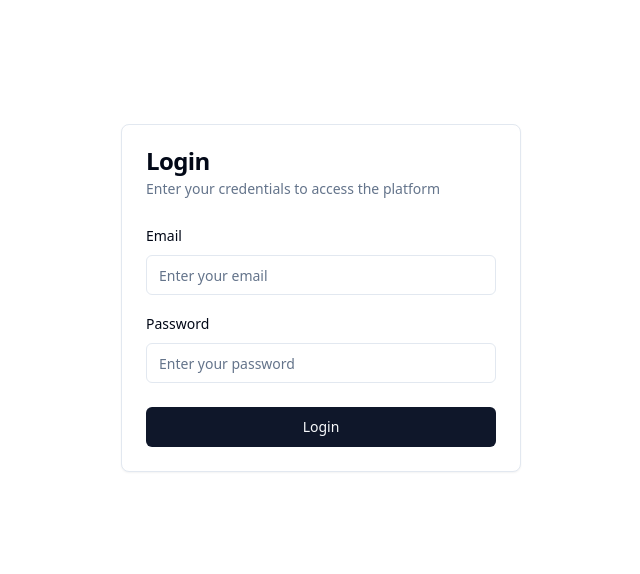
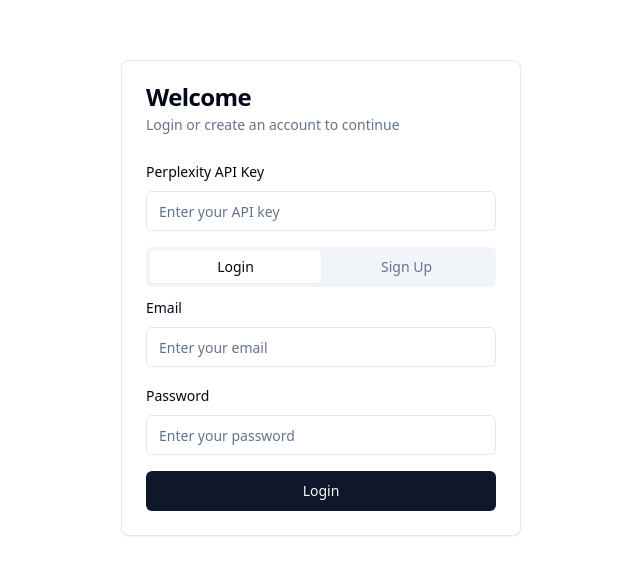
Before and after one commit to tgabriel324/dev-assistant-aid, a React (Vite) app: page /login in a window 1280 px wide. Shown: the part 102-676 px from the top of the page, without its empty margins (319-959 px from the left). Built offline with nearby package versions, Linux system fonts and the light colour scheme.

Commit message:
Add login and signup functionality
Implement login and signup features on the login screen. Additionally, connect to an AI API for testing purposes.
[skip gpt_engineer]

```diff
--- a/src/components/auth/LoginForm.tsx
+++ b/src/components/auth/LoginForm.tsx
@@ -3,21 +3,56 @@ import { useNavigate } from "react-router-dom";
 import { Button } from "@/components/ui/button";
 import { Input } from "@/components/ui/input";
 import { Card, CardHeader, CardTitle, CardDescription, CardContent, CardFooter } from "@/components/ui/card";
+import { Tabs, TabsContent, TabsList, TabsTrigger } from "@/components/ui/tabs";
 import { toast } from "sonner";
 
 const LoginForm = () => {
   const navigate = useNavigate();
-  const [email, setEmail] = useState("");
-  const [password, setPassword] = useState("");
   const [isLoading, setIsLoading] = useState(false);
+  const [apiKey, setApiKey] = useState("");
 
-  const handleSubmit = async (e: React.FormEvent) => {
+  // Login state
+  const [loginEmail, setLoginEmail] = useState("");
+  const [loginPassword, setLoginPassword] = useState("");
+
+  // Signup state
+  const [signupEmail, setSignupEmail] = useState("");
+  const [signupPassword, setSignupPassword] = useState("");
+  const [signupConfirmPassword, setSignupConfirmPassword] = useState("");
+
+  const handleLogin = async (e: React.FormEvent) => {
     e.preventDefault();
     setIsLoading(true);
 
     try {
-      // Simulated login - replace with real authentication
-      if (email === "admin@example.com" && password === "admin") {
+      // Test Perplexity API integration
+      const response = await fetch('https://api.perplexity.ai/chat/completions', {
+        method: 'POST',
+        headers: {
+          'Authorization': `Bearer ${apiKey}`,
+          'Content-Type': 'application/json',
+        },
+        body: JSON.stringify({
+          model: 'llama-3.1-sonar-small-128k-online',
+          messages: [
+            {
+              role: 'system',
+              content: 'You are a helpful assistant.'
+            },
+            {
+              role: 'user',
+              content: 'Say hello!'
+            }
+          ],
+        }),
+      });
+
+      if (!response.ok) {
+        throw new Error('API test failed');
+      }
+
+      // Simulated login check
+      if (loginEmail === "admin@example.com" && loginPassword === "admin") {
         localStorage.setItem("isAuthenticated", "true");
         toast.success("Login successful!");
         navigate("/");
@@ -26,6 +61,30 @@ const LoginForm = () => {
       }
     } catch (error) {
       toast.error("Login failed");
+      console.error("Login error:", error);
+    } finally {
+      setIsLoading(false);
+    }
+  };
+
+  const handleSignup = async (e: React.FormEvent) => {
+    e.preventDefault();
+    setIsLoading(true);
+
+    try {
+      if (signupPassword !== signupConfirmPassword) {
+        toast.error("Passwords don't match");
+        return;
+      }
+
+      // Simulate signup success
+      toast.success("Account created successfully! Please login.");
+      // Reset signup form
+      setSignupEmail("");
+      setSignupPassword("");
+      setSignupConfirmPassword("");
+    } catch (error) {
+      toast.error("Signup failed");
     } finally {
       setIsLoading(false);
     }
@@ -34,40 +93,101 @@ const LoginForm = () => {
   return (
     <Card className="w-[400px]">
       <CardHeader>
-        <CardTitle>Login</CardTitle>
-        <CardDescription>Enter your credentials to access the platform</CardDescription>
+        <CardTitle>Welcome</CardTitle>
+        <CardDescription>Login or create an account to continue</CardDescription>
       </CardHeader>
-      <form onSubmit={handleSubmit}>
-        <CardContent className="space-y-4">
+      <CardContent>
+        <div className="space-y-4">
           <div className="space-y-2">
-            <label htmlFor="email" className="text-sm font-medium">Email</label>
+            <label htmlFor="apiKey" className="text-sm font-medium">Perplexity API Key</label>
             <Input
-              id="email"
+              id="apiKey"
+              type="password"
+              placeholder="Enter your API key"
+              value={apiKey}
+              onChange={(e) => setApiKey(e.target.value)}
+            />
+          </div>
+
+          <Tabs defaultValue="login" className="w-full">
+            <TabsList className="grid w-full grid-cols-2">
+              <TabsTrigger value="login">Login</TabsTrigger>
+              <TabsTrigger value="signup">Sign Up</TabsTrigger>
+            </TabsList>
+
+            <TabsContent value="login">
+              <form onSubmit={handleLogin} className="space-y-4">
+                <div className="space-y-2">
+                  <label htmlFor="loginEmail" className="text-sm font-medium">Email</label>
+                  <Input
+                    id="loginEmail"
                     type="email"
                     placeholder="Enter your email"
-              value={email}
-              onChange={(e) => setEmail(e.target.value)}
+                    value={loginEmail}
+                    onChange={(e) => setLoginEmail(e.target.value)}
                     required
                   />
                 </div>
                 <div className="space-y-2">
-            <label htmlFor="password" className="text-sm font-medium">Password</label>
+                  <label htmlFor="loginPassword" className="text-sm font-medium">Password</label>
                   <Input
-              id="password"
+                    id="loginPassword"
                     type="password"
                     placeholder="Enter your password"
-              value={password}
-              onChange={(e) => setPassword(e.target.value)}
+                    value={loginPassword}
+                    onChange={(e) => setLoginPassword(e.target.value)}
                     required
                   />
                 </div>
+                <Button type="submit" className="w-full" disabled={isLoading}>
+                  {isLoading ? "Processing..." : "Login"}
+                </Button>
+              </form>
+            </TabsContent>
+
+            <TabsContent value="signup">
+              <form onSubmit={handleSignup} className="space-y-4">
+                <div className="space-y-2">
+                  <label htmlFor="signupEmail" className="text-sm font-medium">Email</label>
+                  <Input
+                    id="signupEmail"
+                    type="email"
+                    placeholder="Enter your email"
+                    value={signupEmail}
+                    onChange={(e) => setSignupEmail(e.target.value)}
+                    required
+                  />
+                </div>
+                <div className="space-y-2">
+                  <label htmlFor="signupPassword" className="text-sm font-medium">Password</label>
+                  <Input
+                    id="signupPassword"
+                    type="password"
+                    placeholder="Create a password"
+                    value={signupPassword}
+                    onChange={(e) => setSignupPassword(e.target.value)}
+                    required
+                  />
+                </div>
+                <div className="space-y-2">
+                  <label htmlFor="confirmPassword" className="text-sm font-medium">Confirm Password</label>
+                  <Input
+                    id="confirmPassword"
+                    type="password"
+                    placeholder="Confirm your password"
+                    value={signupConfirmPassword}
+                    onChange={(e) => setSignupConfirmPassword(e.target.value)}
+                    required
+                  />
+                </div>
+                <Button type="submit" className="w-full" disabled={isLoading}>
+                  {isLoading ? "Processing..." : "Create Account"}
+                </Button>
+              </form>
+            </TabsContent>
+          </Tabs>
+        </div>
       </CardContent>
-        <CardFooter>
-          <Button type="submit" className="w-full" disabled={isLoading}>
-            {isLoading ? "Logging in..." : "Login"}
-          </Button>
-        </CardFooter>
-      </form>
     </Card>
   );
 };
```
Lines whose indentation alone changed are shown as unchanged.
